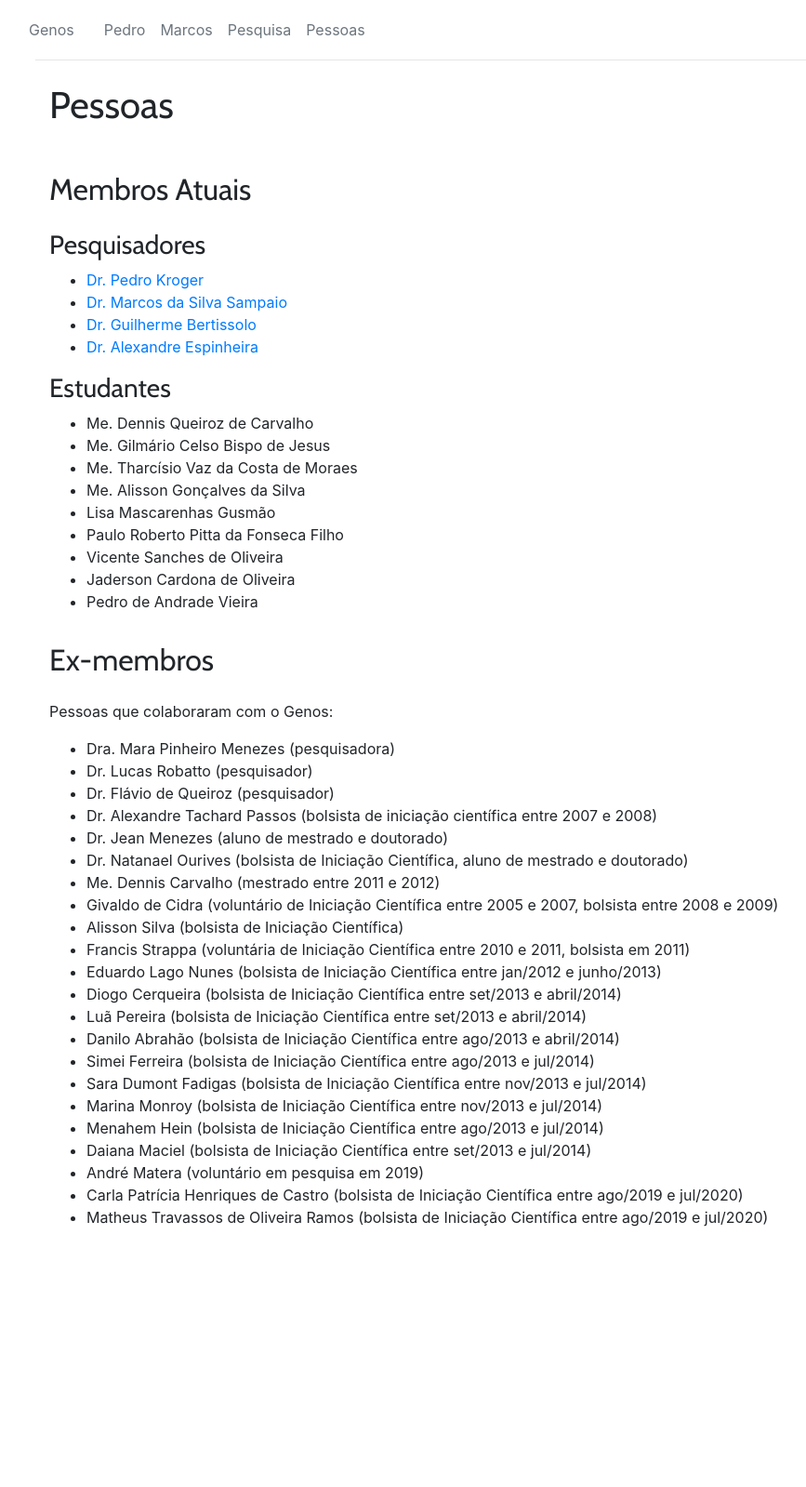
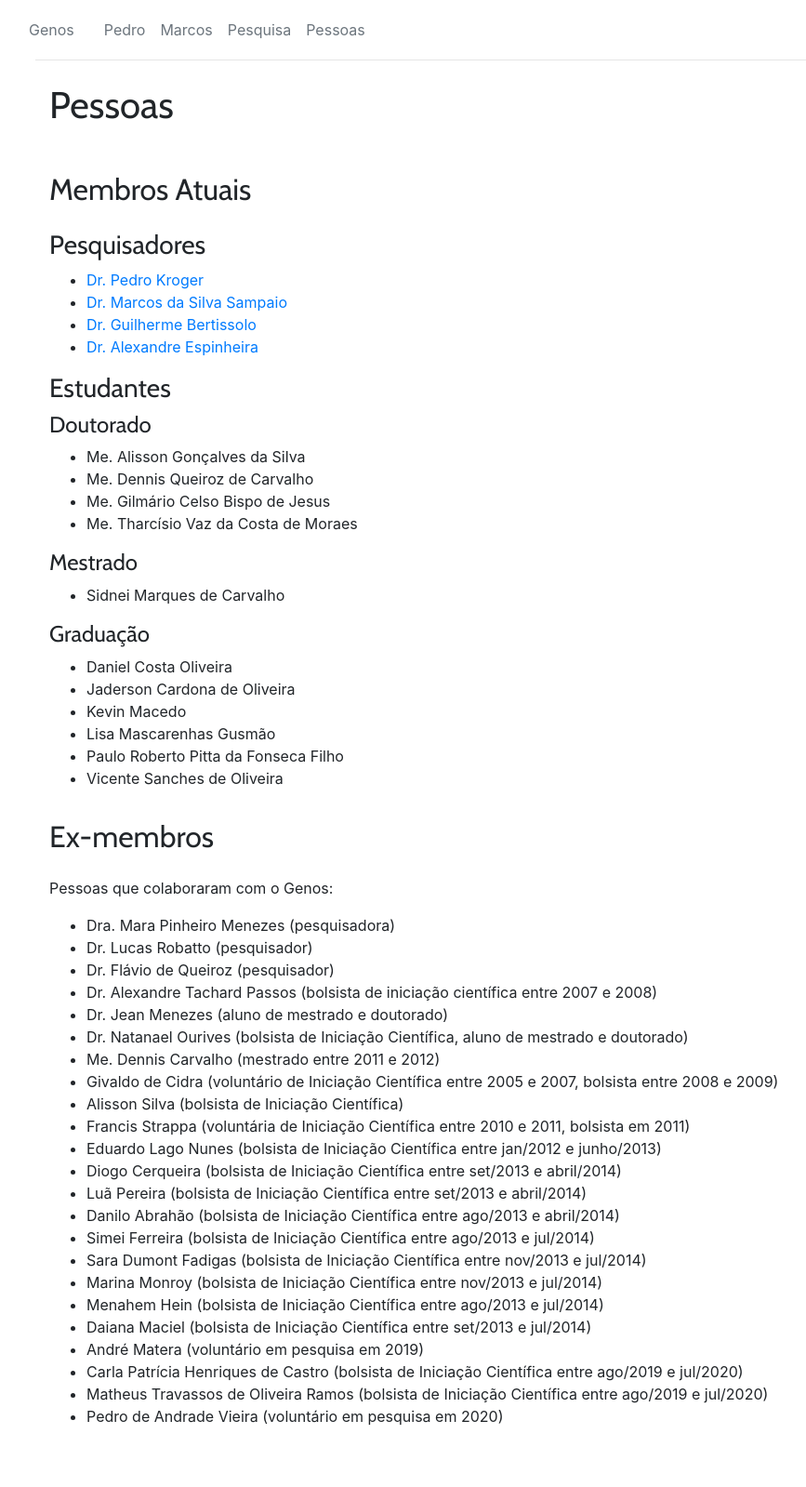
Before and after one commit to kroger/genosmus, a Jekyll site: the page built from _paginas/pessoas.md, in a window 1280 px wide. Shown: the whole page at 93% size, without its empty margins (47-914 px from the left). Built offline with Jekyll 4.4.1, drawn with Linux system fonts in a browser that asks for light colours; nearby versions of some CDN libraries; before the commit the page ends 1385 px from its top, so only the background shows below that.

Commit message:
Atualiza membros Genos

```diff
--- a/_paginas/pessoas.md
+++ b/_paginas/pessoas.md
@@ -14,15 +14,25 @@ title: Pessoas
 
 ### Estudantes
 
+#### Doutorado
+
+- Me. Alisson Gonçalves da Silva
 - Me. Dennis Queiroz de Carvalho
 - Me. Gilmário Celso Bispo de Jesus
 - Me. Tharcísio Vaz da Costa de Moraes
-- Me. Alisson Gonçalves da Silva
+
+#### Mestrado
+
+- Sidnei Marques de Carvalho
+
+#### Graduação
+
+- Daniel Costa Oliveira
+- Jaderson Cardona de Oliveira
+- Kevin Macedo
 - Lisa Mascarenhas Gusmão
 - Paulo Roberto Pitta da Fonseca Filho
 - Vicente Sanches de Oliveira
-- Jaderson Cardona de Oliveira
-- Pedro de Andrade Vieira
 
 ## Ex-membros
 
@@ -50,3 +60,4 @@ Pessoas que colaboraram com o Genos:
 - André Matera (voluntário em pesquisa em 2019)
 - Carla Patrícia Henriques de Castro (bolsista de Iniciação Científica entre ago/2019 e jul/2020)
 - Matheus Travassos de Oliveira Ramos (bolsista de Iniciação Científica entre ago/2019 e jul/2020)
+- Pedro de Andrade Vieira (voluntário em pesquisa em 2020)
```
